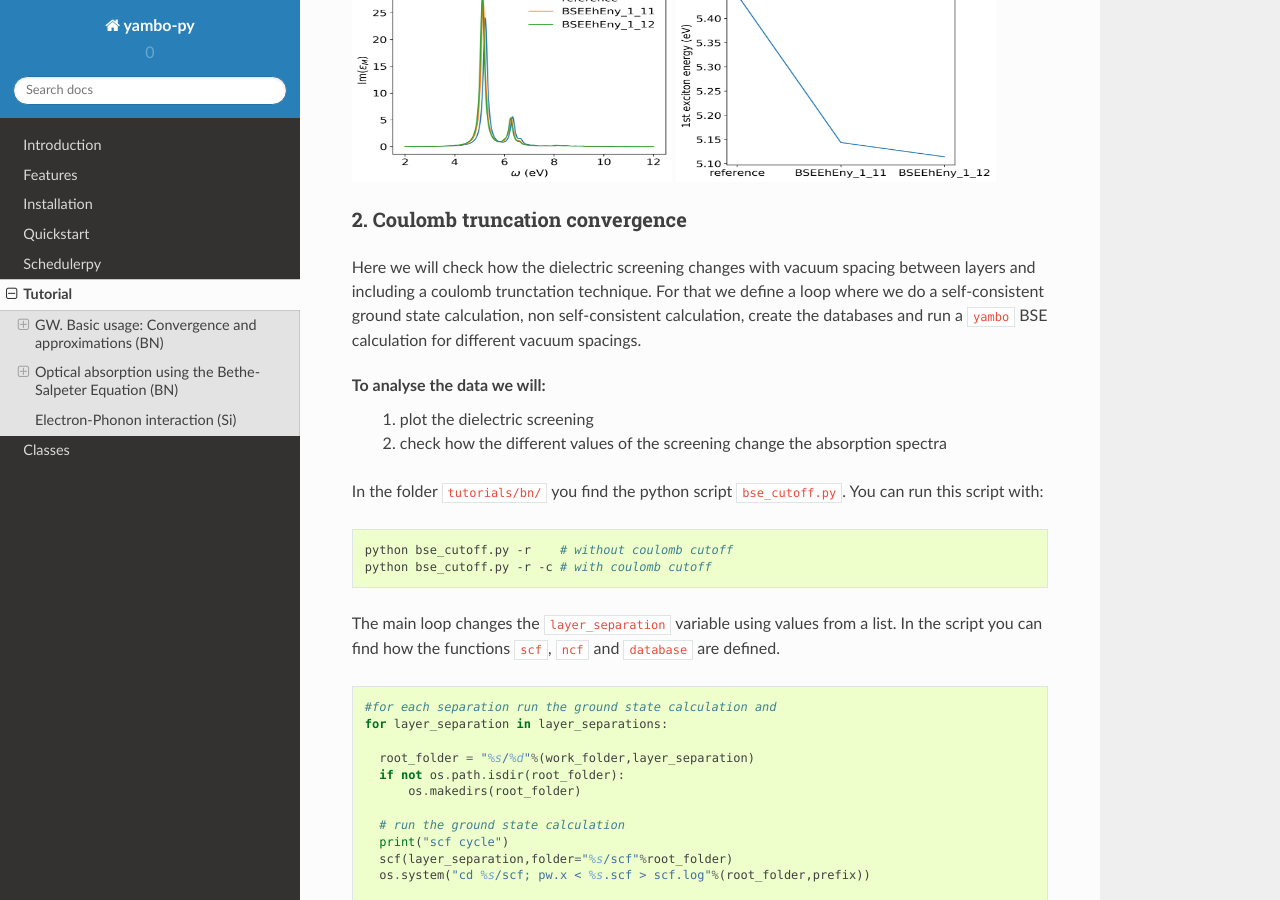
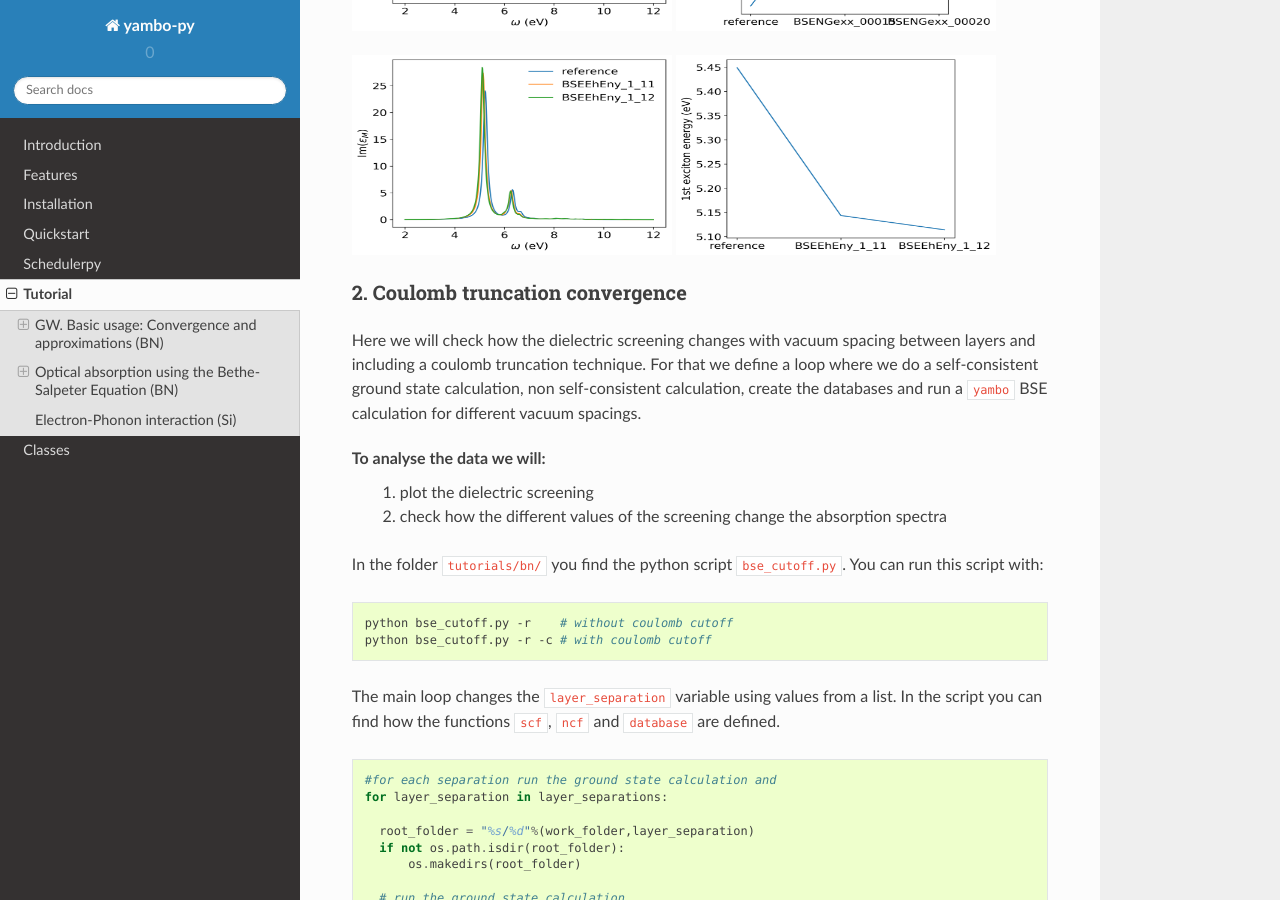
Before and after one commit to yambo-code/yambopy, a Sphinx documentation site: the page built from docs/source/tutorial.rst, in a window 1280 px wide and 900 px high, scrolled down 8598 px. Built offline with Sphinx 7.4.7 and the Read the Docs theme 2.0.0, drawn with Linux system fonts in a browser that asks for light colours; some of the changed text lies outside the part shown.

```diff
--- a/docs/source/install.rst
+++ b/docs/source/install.rst
@@ -29,4 +29,4 @@ If you do not have root permisisons (when you want to install in your cluster fo
 
 .. code-block:: bash
 
-    sudo python setup.py install --user
+    python setup.py install --user
--- a/docs/source/tutorial.rst
+++ b/docs/source/tutorial.rst
@@ -304,7 +306,7 @@ Once the calculation is done you can plot the optical absorption spectra:
 2. Coulomb truncation convergence
 ~~~~~~~~~~~~~~~~~~~~~~~~~~~~~~~~~~~~~~~~~~~~
 
-Here we will check how the dielectric screening changes with vacuum spacing between layers and including a coulomb trunctation technique.
+Here we will check how the dielectric screening changes with vacuum spacing between layers and including a coulomb truncation technique.
 For that we define a loop where we do a self-consistent ground state calculation, non self-consistent calculation, create the databases
 and run a ``yambo`` BSE calculation for different vacuum spacings.
 
```
Also changed, not shown: other parts of docs/source/tutorial.rst (+4 -2 lines).
